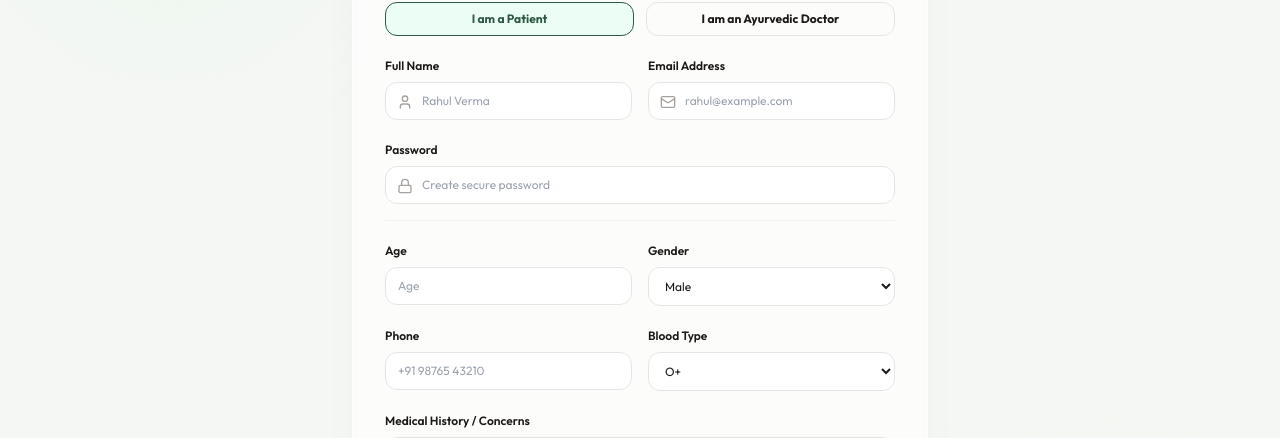
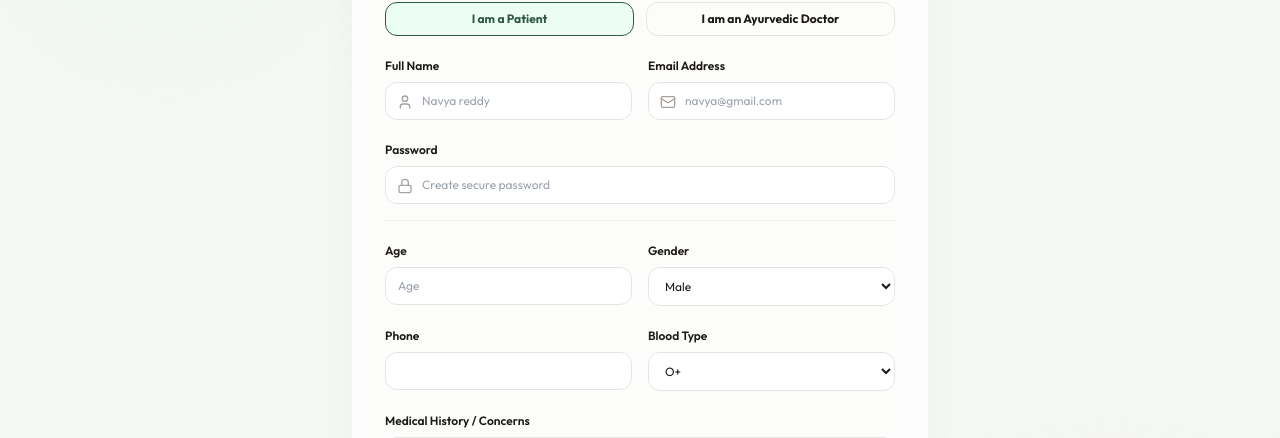
Before and after one commit to Navyareddy037/ayurcare, a React (Vite) app in the folder frontend/: page /auth in a window 1280 px wide. Both pictures are taken after a click on the button "Sign Up". Shown: the part 342-780 px from the top of the page. Built offline with nearby package versions, Linux system fonts and the light colour scheme; no server answers.

Commit message:
Fix syntax tags in Auth.tsx and refine signup placeholders

```diff
--- a/frontend/src/pages/Auth.tsx
+++ b/frontend/src/pages/Auth.tsx
@@ -275,13 +275,13 @@ export default function AuthPage() {
 
               <div className="grid grid-cols-1 sm:grid-cols-2 gap-4">
                 <div className="space-y-1.5">
-                  <label className="text-xs font-semibold text-stone-750">Full Name</label>
+                  <label className="text-xs font-semibold text-stone-755">Full Name</label>
                   <div className="relative">
                     <User className="absolute left-3 top-3 w-4 h-4 text-stone-400" />
                     <input
                       type="text"
                       required
-                      placeholder="Rahul Verma"
+                      placeholder="Navya reddy"
                       value={name}
                       onChange={(e) => setName(e.target.value)}
                       className="w-full pl-9 pr-4 py-2.5 text-xs rounded-xl border border-stone-200 bg-white focus:outline-none focus:ring-2 focus:ring-ayur-primary"
@@ -290,13 +290,13 @@ export default function AuthPage() {
                 </div>
 
                 <div className="space-y-1.5">
-                  <label className="text-xs font-semibold text-stone-750">Email Address</label>
+                  <label className="text-xs font-semibold text-stone-755">Email Address</label>
                   <div className="relative">
                     <Mail className="absolute left-3 top-3 w-4 h-4 text-stone-400" />
                     <input
                       type="email"
                       required
-                      placeholder="rahul@example.com"
+                      placeholder="navya@gmail.com"
                       value={email}
                       onChange={(e) => setEmail(e.target.value)}
                       className="w-full pl-9 pr-4 py-2.5 text-xs rounded-xl border border-stone-200 bg-white focus:outline-none focus:ring-2 focus:ring-ayur-primary"
@@ -324,7 +324,7 @@ export default function AuthPage() {
                 <div className="space-y-4 border-t border-stone-200/50 pt-4">
                   <div className="grid grid-cols-2 gap-4">
                     <div className="space-y-1.5">
-                      <label className="text-xs font-semibold text-stone-750">Age</label>
+                      <label className="text-xs font-semibold text-stone-755">Age</label>
                       <input
                         type="number"
                         placeholder="Age"
@@ -334,7 +334,7 @@ export default function AuthPage() {
                       />
                     </div>
                     <div className="space-y-1.5">
-                      <label className="text-xs font-semibold text-stone-750">Gender</label>
+                      <label className="text-xs font-semibold text-stone-755">Gender</label>
                       <select
                         value={gender}
                         onChange={(e) => setGender(e.target.value)}
@@ -351,7 +351,7 @@ export default function AuthPage() {
                       <label className="text-xs font-semibold text-stone-755">Phone</label>
                       <input
                         type="text"
-                        placeholder="+91 98765 43210"
+                        placeholder=""
                         value={phone}
                         onChange={(e) => setPhone(e.target.value)}
                         className="w-full px-3 py-2.5 text-xs rounded-xl border border-stone-200 bg-white focus:outline-none"
```
Also changed, not shown: 1 other file (tests, documents, lock files or other folders).
